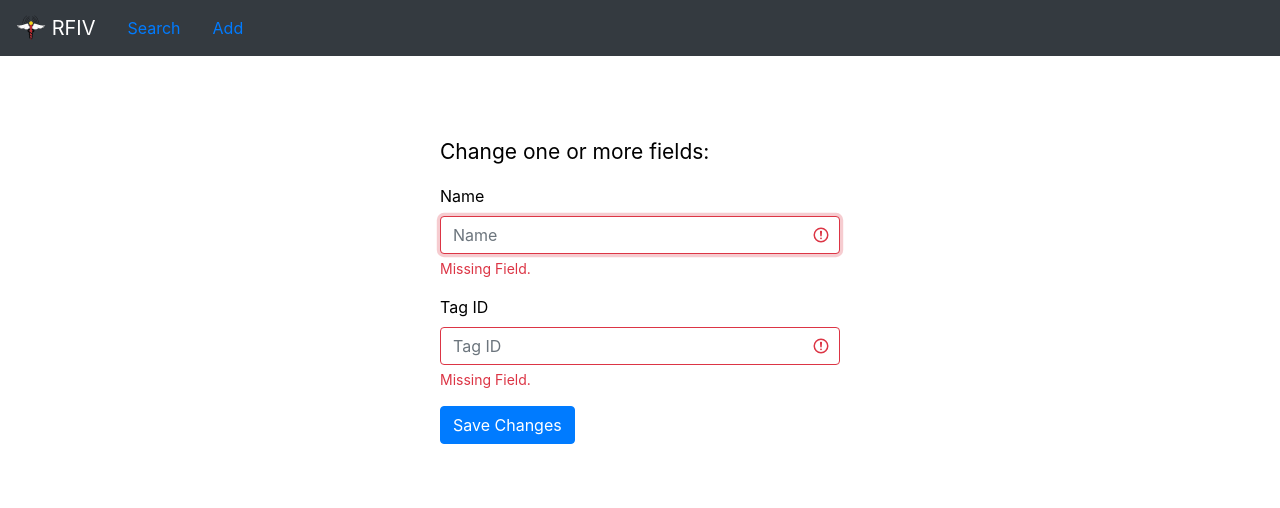
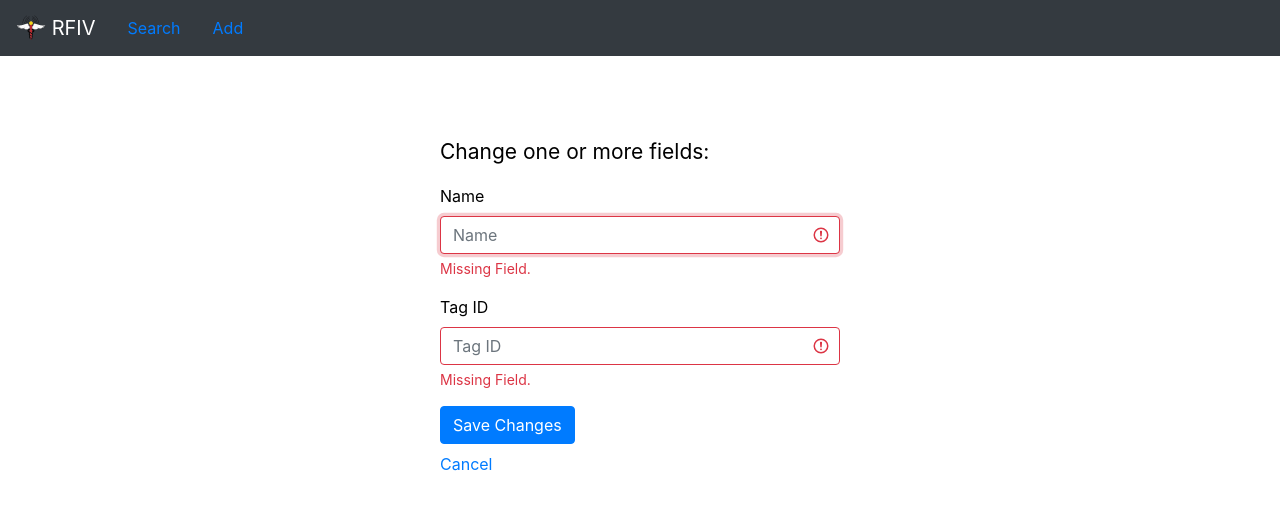
Before and after one commit to ManeuverOn/rfiv-ui, a React (Create React App) app: page /edit/1 in a window 1280 px wide. Shown: the top 508 px of the page. Built offline with nearby package versions, Linux system fonts and the light colour scheme; no server answers.

Commit message:
cancel option in edit page

```diff
--- a/src/components/edit.js
+++ b/src/components/edit.js
@@ -1,6 +1,7 @@
 import "../css/App.css";
 
 import { useState, useEffect, useCallback } from "react";
+import { Link } from "react-router-dom";
 import { FormBox } from "./shared";
 
 export const Edit = ({ history, match }) => {
@@ -86,6 +87,10 @@ export const Edit = ({ history, match }) => {
               { label: "Tag ID", name: "tagId", value: state.tagId },
             ]}
           />
+          <div style={{ marginTop: "1vh" }}>
+            <Link to={`/patient/${state.id}`}>Cancel</Link>
+          </div>
+
           <div className="error-message">{errorMsg}</div>
         </div>
       </div>
```
